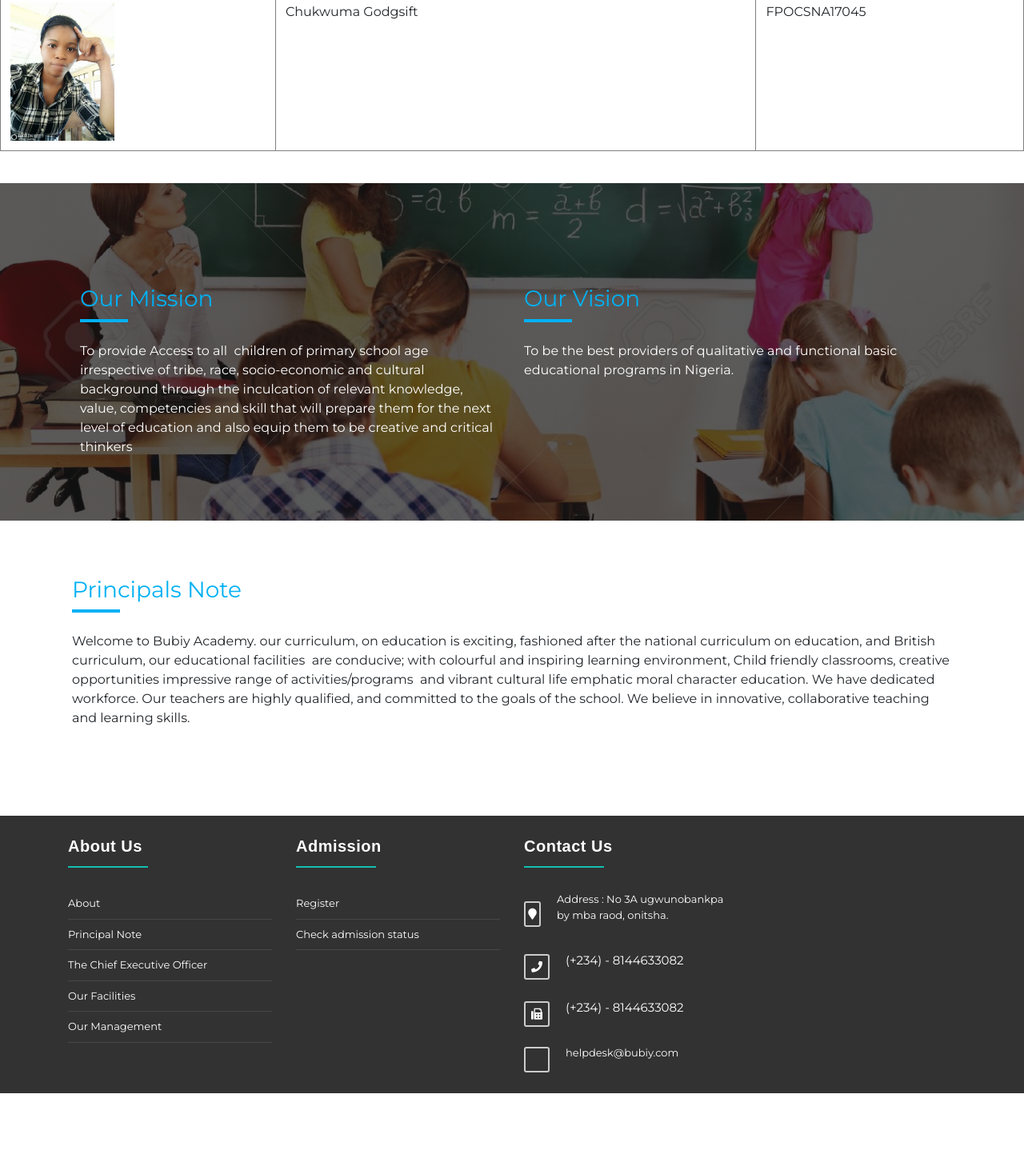
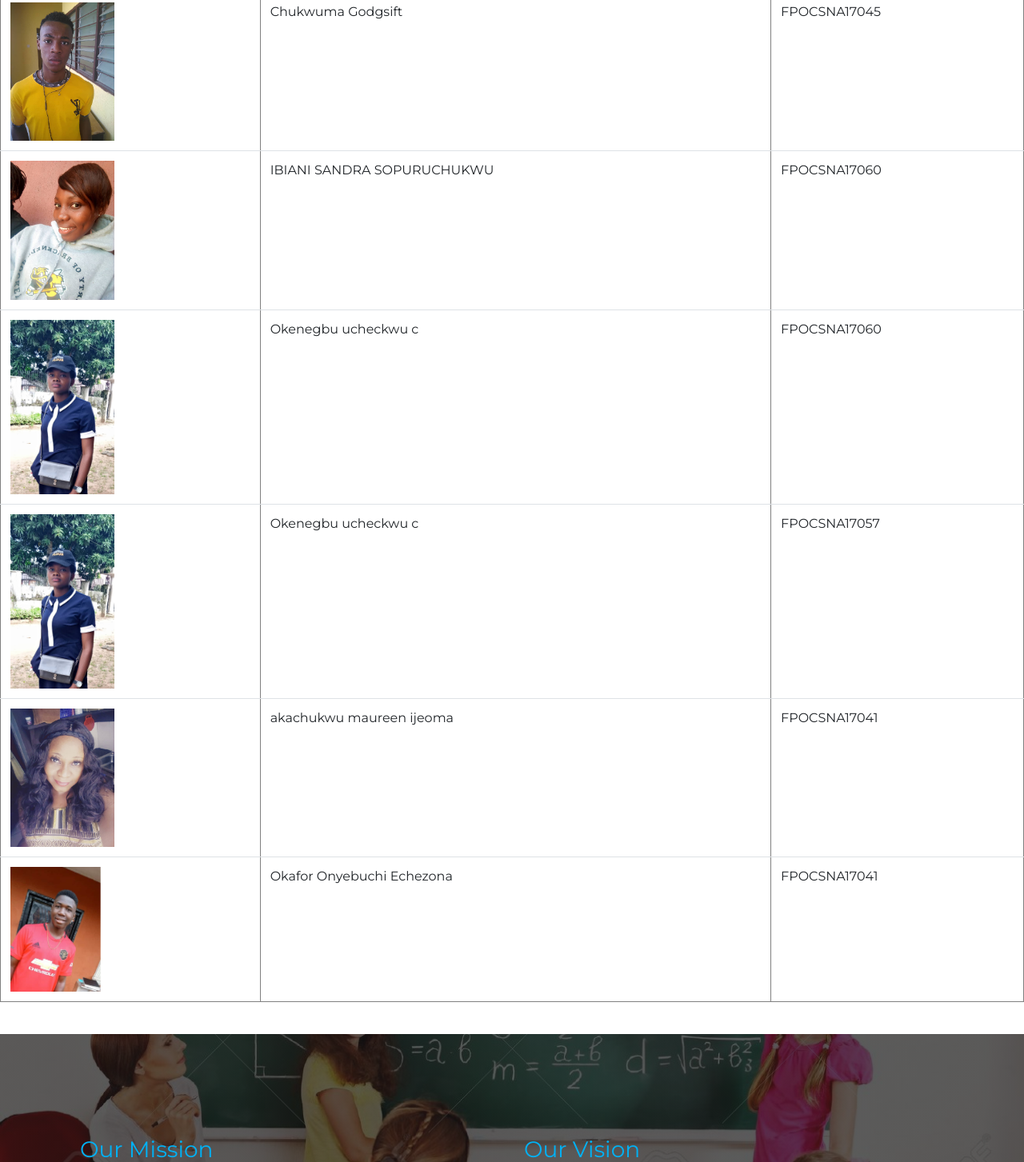
Before and after one commit to bubiyacademy/bubiyacademy.github.io, a plain HTML site: page about-us/index.html in a window 1280 px wide. Shown: the part 768-2221 px from the top of the page at 80% size. Before the commit the page ends 2135 px from the top, so only its background shows below. Drawn offline with nearby package versions, Linux system fonts and the light colour scheme.

Commit message:
Update index.html

```diff
--- a/about-us/index.html
+++ b/about-us/index.html
@@ -91,14 +91,39 @@
 		</thead>
 		<tbody>
 			<tr>
-				<td><img src="https://bubiyacademy.github.io/img/students/Chukwuma%20Godsgift.jpeg" width="130px"/></td>
+				<td><img src="https://bubiyacademy.github.io/img/students/ebube.jpeg" width="130px"/></td>
 				<td> Ezeonwujito Oluebube Agatha </td>
 				<td>FPOCSNA17046 </td>
 			</tr>
 			<tr>
-				<td><img src="https://bubiyacademy.github.io/img/students/ebube.jpeg" width="130px"/></td>
+				<td><img src="https://bubiyacademy.github.io/img/students/Chukwuma%20Godsgift.jpeg" width="130px"/></td>
 				<td> Chukwuma Godgsift </td>
 				<td>FPOCSNA17045 </td>
+			</tr>
+			<tr>
+				<td><img src="https://github.com/bubiyacademy/bubiyacademy.github.io/blob/master/img/students/IBIANI%20SANDRA%20SOPURUCHUKWU.jpeg?raw=true" width="130px"/></td>
+				<td> IBIANI SANDRA SOPURUCHUKWU </td>
+				<td>FPOCSNA17060 </td>
+			</tr>
+			<tr>
+				<td><img src="https://github.com/bubiyacademy/bubiyacademy.github.io/blob/master/img/students/Okenegbu%20ucheckwu%20c.jpeg?raw=true" width="130px"/></td>
+				<td> Okenegbu ucheckwu c </td>
+				<td>FPOCSNA17060 </td>
+			</tr>
+			<tr>
+				<td><img src="https://github.com/bubiyacademy/bubiyacademy.github.io/blob/master/img/students/Okenegbu%20ucheckwu%20c.jpeg?raw=true" width="130px"/></td>
+				<td> Okenegbu ucheckwu c </td>
+				<td>FPOCSNA17057 </td>
+			</tr>
+			<tr>
+				<td><img src="https://github.com/bubiyacademy/bubiyacademy.github.io/blob/master/img/students/akachukwu%20maureen%20ijeoma.jpeg?raw=true" width="130px"/></td>
+				<td> akachukwu maureen ijeoma </td>
+				<td>FPOCSNA17041 </td>
+			</tr>
+			<tr>
+				<td><img src="https://github.com/bubiyacademy/bubiyacademy.github.io/blob/master/img/students/buchi.jpeg?raw=true" width="130px"/></td>
+				<td> Okafor Onyebuchi Echezona </td>
+				<td>FPOCSNA17041 </td>
 			</tr>
 		</tbody>
 		</table>
```
